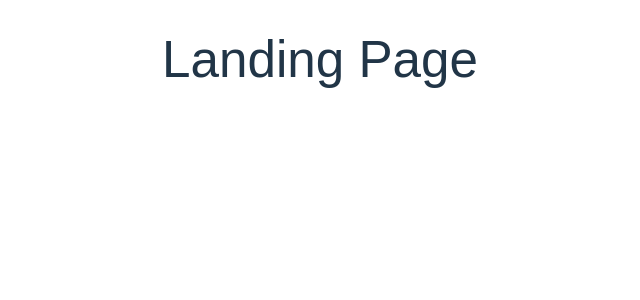
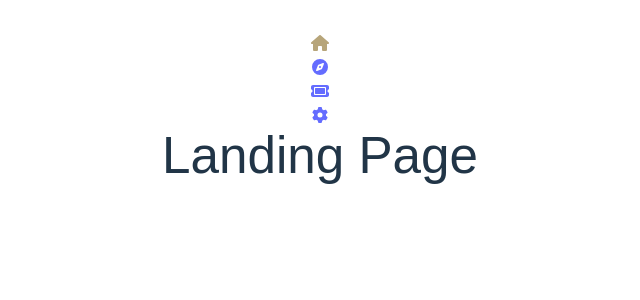
Before and after one commit to Y-Diallo/UMeet, a React (Vite) app in the folder frontend/: page / in a window 1280 px wide. Shown: the top 300 px of the page, without its empty margins (320-960 px from the left). Built offline with nearby package versions, Linux system fonts and the light colour scheme.

Commit message:
finished nav, added its routing, and fixed search bar

```diff
--- /dev/null
+++ b/frontend/src/Navbar.tsx
@@ -0,0 +1,34 @@
+import { Link } from 'react-router-dom';
+import { FontAwesomeIcon } from '@fortawesome/react-fontawesome';
+import { faHouse, faCompass, faTicket, faGear } from '@fortawesome/free-solid-svg-icons'
+function Navbar() {
+    return (
+      <nav className="fixed bottom-0 left-0 w-full text-white">
+        <ul className="flex justify-between px-8 py-8">
+          <li className="nav-item">
+            <Link to="/" className="nav-link">
+                <FontAwesomeIcon className="text-lg" style={{color:'#B7A57AFF'}} icon={faHouse} />
+            </Link>
+          </li>
+          <li className="nav-item">
+            <Link to="/about" className="nav-link">
+                <FontAwesomeIcon className="text-purple-900 text-lg" icon={faCompass} />
+            </Link>
+          </li>
+          <li className="nav-item">
+            <Link to="/contact" className="nav-link">
+                <FontAwesomeIcon className="text-purple-900 text-lg" icon={faTicket} />
+            </Link>
+          </li>
+          <li className="nav-item">
+            <Link to="/contact" className="nav-link">
+                <FontAwesomeIcon className="text-purple-900 text-lg" icon={faGear} />
+            </Link>
+          </li>
+        </ul>
+      </nav>
+    );
+  }
+
+
+export default Navbar;
--- a/frontend/src/Root.tsx
+++ b/frontend/src/Root.tsx
@@ -5,7 +5,7 @@ import LoginSignUp from "./Routes/LoginSignUp/LoginSignUp";
 import Landing from "./Routes/Landing/Landing";
 import Home from "./Routes/Home/Home";
 import Profile from "./Routes/Profile/Profile";
-
+import Navbar from "./Navbar";
 export const userContext = createContext<{user: any | null, setUser: (user: any | null) => void}>({user: null, setUser: () => {}});
 
 
@@ -14,6 +14,7 @@ function Root() {
     return (
     <userContext.Provider value={{user, setUser}}>
       <BrowserRouter>
+        <Navbar />
         <Routes>
           <Route path="*" element={<Landing/>}/>
           <Route path="/login" element={<LoginSignUp/>}/>
--- a/frontend/src/Routes/Home/Home.tsx
+++ b/frontend/src/Routes/Home/Home.tsx
@@ -11,16 +11,20 @@ function Home() {
             <h2 className="font-semibold text-2xl mt-6">Welcome Back</h2>
             <h3 className="leading-7 font-sans text-purple-900 font-normal">Alexander Hoff</h3>
             </div>
-            <img src="https://images.unsplash.com/photo-1500648767791-00dcc994a43e?ixlib=rb-1.2.1&ixid=eyJhcHBfaWQiOjEyMDd9&amp;auto=format&amp;fit=facearea&amp;facepad=2.25&amp;w=256&amp;h=256&amp;q=80" alt="Profile icon" className="w-10 h-10 ml-auto rounded-full mr-2" />
+            <img src="https://images.unsplash.com/photo-1500648767791-00dcc994a43e?ixlib=rb-1.2.1&ixid=eyJhcHBfaWQiOjEyMDd9&amp;auto=format&amp;fit=facearea&amp;facepad=2.25&amp;w=256&amp;h=256&amp;q=80" alt="Profile icon" className="w-12 h-12 ml-auto rounded-full mr-2 mt-4" />
         </div>
 
         <label className="relative block mt-6">
-        <span className="sr-only">Search</span>
-        <span className="absolute inset-y-0 left-0 flex items-center pl-3">
-            <FontAwesomeIcon icon={faSearch} />
-        </span>
-        <input className="placeholder:italic placeholder:text-slate-400 block bg-white w-full border border-slate-300 rounded-full py-3 pl-10 pr-3 shadow-sm focus:outline-none focus:border-sky-500 focus:ring-sky-500 focus:ring-1 sm:text-sm" placeholder="Music event, Parties..." type="text" name="search"/>
+            <span className="sr-only">Search</span>
+            <span className="absolute inset-y-0 left-0 flex items-center pl-3">
+                <FontAwesomeIcon icon={faSearch} />
+            </span>
+            <input className="placeholder:italic placeholder:text-slate-400 block bg-white w-full border border-slate-300 rounded-full py-3 pl-10 pr-3 shadow-sm focus:outline-none focus:border-sky-500 focus:ring-sky-500 focus:ring-1 sm:text-sm" placeholder="Music event, Parties..." type="text" name="search"/>
+            <button type="submit" className="absolute top-0 right-0 h-full p-2.5 text-sm font-medium text-white bg-purple-900 rounded-r-full border border-purple-900 hover:bg-purple-800 focus:ring-4 focus:outline-none focus:ring-purple-300 dark:bg-purple-600 dark:hover:bg-purple-700 dark:focus:ring-purple-800">
+                Search
+            </button>
         </label>
+
 
         <h3 className="leading-7 font-sans font-normal mt-8">Event Categories</h3>
 
```
